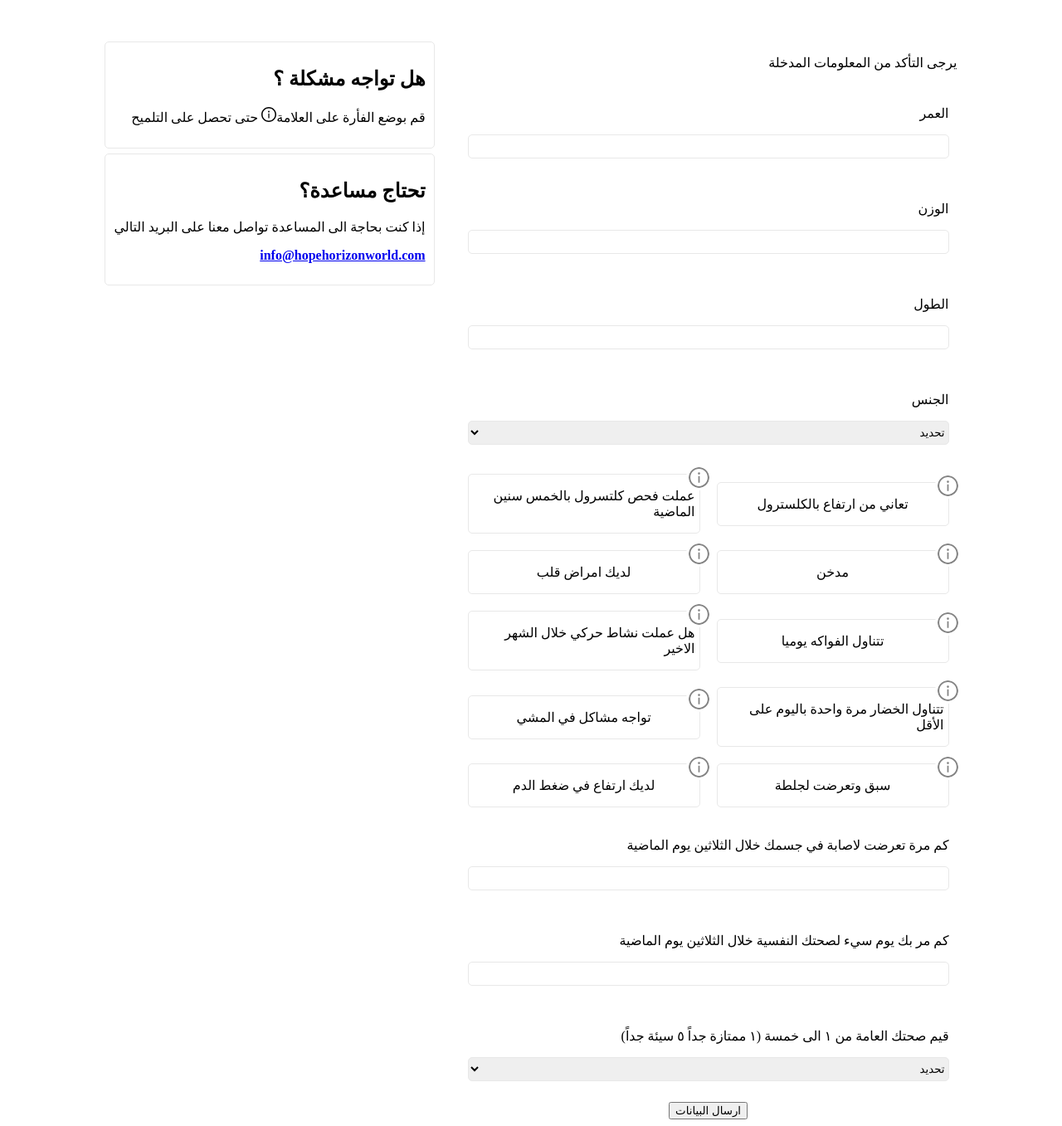
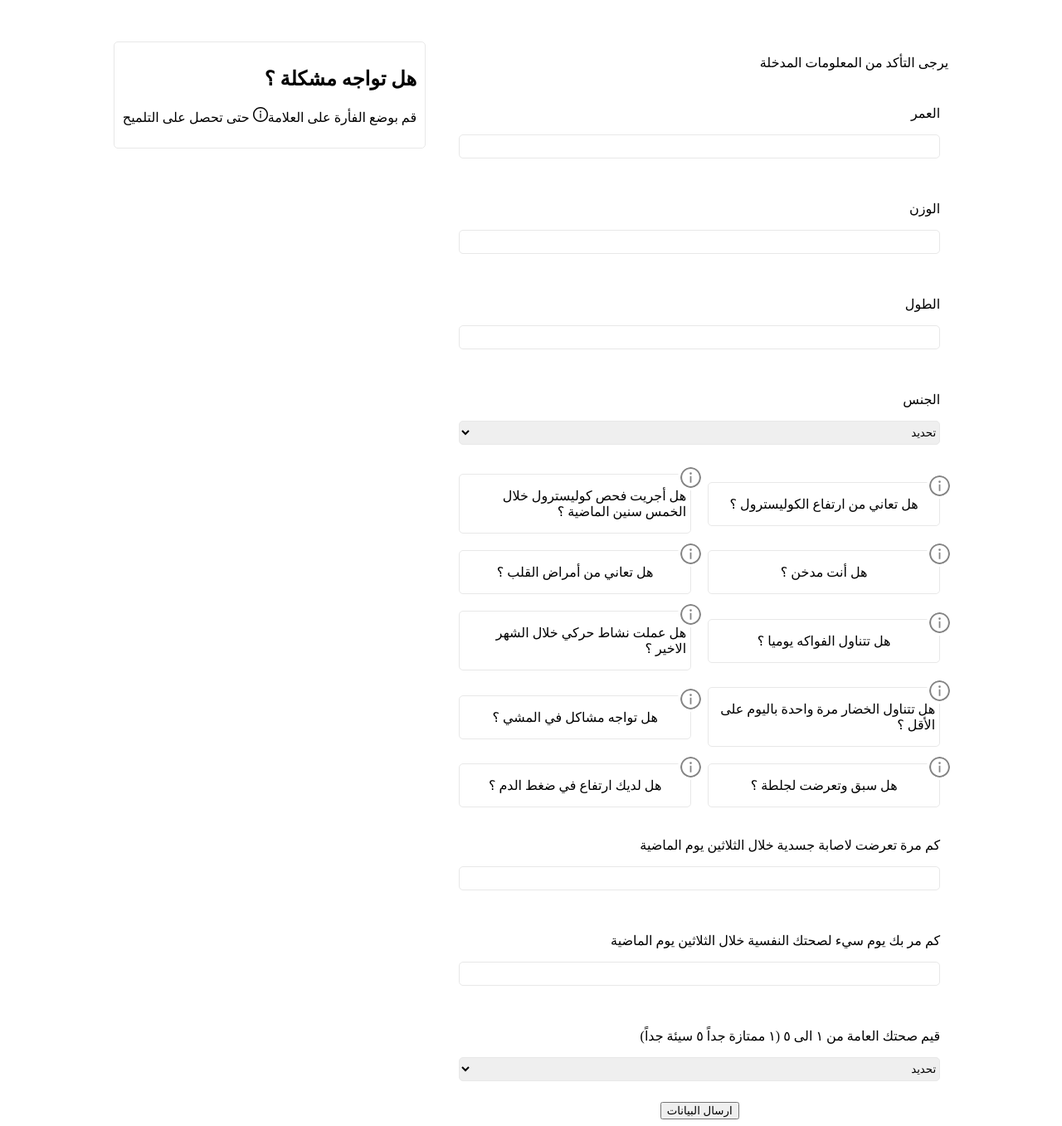
Before and after one commit to abdulsalamHmdan/project2, a Django app: page / in a window 1280 px wide. Shown: the part 208-1565 px from the top of the page at 83% size. Run offline with Django 5.2, Linux system fonts and the light colour scheme.

Commit message:
عدلت على أسلوب كتابة الاسئلة، شلت خانة المساعدة الي يسار، رفعت حد العمر الى ٩٩

```diff
--- a/myapp/templates/index.html
+++ b/myapp/templates/index.html
@@ -371,12 +371,12 @@
                                 </path>
                             </svg></i> حتى تحصل على التلميح </p>
                 </div>
-                <div class="label">
+                <!-- <div class="label">
                     <h2 style="font-weight: bold;">تحتاج مساعدة؟</h2>
                     <p> إذا كنت بحاجة الى المساعدة تواصل معنا على البريد التالي </p>
                     <p style="font-weight: bold;"><a href="mailto:hopehorizon.world@gmail.com">
                             info@hopehorizonworld.com </a></p>
-                </div>
+                </div> -->
             </div>
         </div>
     </div>
@@ -446,7 +446,7 @@
                 },
                 error: function () {
                     console.log(err)
-                    alert("يوجد مشكلة يرجى المحولة لاحقا")
+                    alert("يوجد مشكلة يرجى المحاولة لاحقا")
                 }
             });
         })
--- a/myapp/views.py
+++ b/myapp/views.py
@@ -15,8 +15,8 @@ def home(request):
             "id": "Age",
             "title": "العمر",
             "placeholder": " ",
-            "max": 13,
-            "min": 1,
+            "max": 99,
+            "min": 15,
         },
         {
             "type": "t2",
@@ -46,42 +46,42 @@ def home(request):
         {
             "type": "t1",
             "id": "HighChol",
-            "title": "تعاني من ارتفاع بالكلسترول",
+            "title": "هل تعاني من ارتفاع الكوليسترول ؟",
             "icon": "",
         },
         {
             "type": "t1",
             "id": "CholCheck",
-            "title": "عملت فحص كلتسرول بالخمس سنين الماضية",
+            "title": "هل أجريت فحص كوليسترول خلال الخمس سنين الماضية ؟",
             "icon": "",
         },
-        {"type": "t1", "id": "Smoker", "title": "مدخن", "icon": ""},
+        {"type": "t1", "id": "Smoker", "title": "هل أنت مدخن ؟", "icon": ""},
         {
             "type": "t1",
             "id": "HeartDiseaseorAttack",
-            "title": "لديك امراض قلب",
+            "title": "هل تعاني من أمراض القلب ؟",
             "icon": "",
         },
-        {"type": "t1", "id": "Fruits", "title": "تتناول الفواكه يوميا", "icon": ""},
+        {"type": "t1", "id": "Fruits", "title": "هل تتناول الفواكه يوميا ؟", "icon": ""},
         {
             "type": "t1",
             "id": "PhysActivity",
-            "title": "هل عملت نشاط حركي خلال الشهر الاخير",
+            "title": "هل عملت نشاط حركي خلال الشهر الاخير ؟",
             "icon": "",
         },
         {
             "type": "t1",
             "id": "Veggies",
-            "title": "تتناول الخضار مرة واحدة باليوم على الأقل",
+            "title": "هل تتناول الخضار مرة واحدة باليوم على الأقل ؟",
             "icon": "",
         },
-        {"type": "t1", "id": "DiffWalk", "title": "تواجه مشاكل في المشي", "icon": ""},
-        {"type": "t1", "id": "Stroke", "title": "سبق وتعرضت لجلطة", "icon": ""},
-        {"type": "t1", "id": "HighBP", "title": "لديك ارتفاع في ضغط الدم", "icon": ""},
+        {"type": "t1", "id": "DiffWalk", "title": "هل تواجه مشاكل في المشي ؟", "icon": ""},
+        {"type": "t1", "id": "Stroke", "title": "هل سبق وتعرضت لجلطة ؟", "icon": ""},
+        {"type": "t1", "id": "HighBP", "title": "هل لديك ارتفاع في ضغط الدم ؟", "icon": ""},
         {
             "type": "t2",
             "id": "PhysHlth",
-            "title": "كم مرة تعرضت لاصابة في جسمك خلال الثلاثين يوم الماضية",
+            "title": "كم مرة تعرضت لاصابة جسدية خلال الثلاثين يوم الماضية",
             "placeholder": "1..",
             "max": 30,
             "min": 0,
@@ -97,7 +97,7 @@ def home(request):
         {
             "type": "t3",
             "id": "GenHlth",
-            "title": "قيم صحتك العامة من ١ الى خمسة (١ ممتازة جداً ٥ سيئة جداً)",
+            "title": "قيم صحتك العامة من ١ الى ٥ (١ ممتازة جداً ٥ سيئة جداً)",
             "list": [
                 {"value": 1, "title": "1"},
                 {"value": 2, "title": "2"},
```
